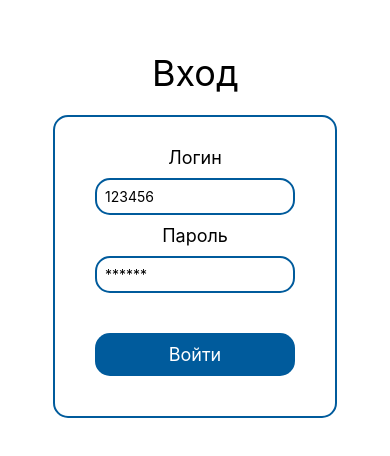
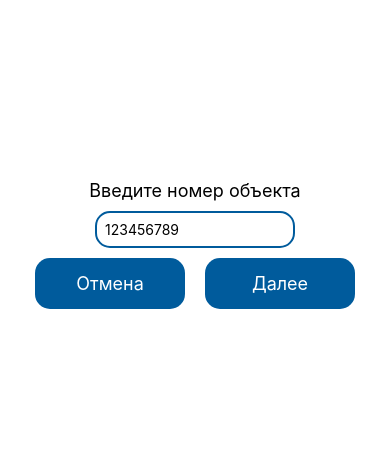
Before and after one commit to maxvasilyev97/sampleproj, a React Native app: screen / in a window 390 px wide. Shown: the part 178-634 px from the top of the page. Built offline with nearby package versions, Linux system fonts and the light colour scheme.

Commit message:
добавил формы

```diff
--- a/App.js
+++ b/App.js
@@ -1,12 +1,12 @@
 import React from 'react';
 import Login from './Views/login';
-import Form from './Views/form';
 import Qr from './Views/qr';
+import IdForm from './Views/idfrom';
 
 export default function App() {
   return (
-    <Login />
-    // <Form />
-    // <Qr />
+    // <Login /> //Окно входа
+    // <Qr /> //QR
+    <IdForm /> //Ввод номера
   );
 }
--- a/Views/form.js
+++ /dev/null
@@ -1,16 +0,0 @@
-import React from 'react';
-import {StyleSheet, View, Text} from 'react-native';
-
-export default function Form() {
-    return(
-        <View style={style.container}>
-            <Text>Form</Text>
-        </View>
-    )
-}
-
-const style = StyleSheet.create({
-    container: {
-        padding: 24
-    }
-});
--- /dev/null
+++ b/Views/idfrom.js
@@ -0,0 +1,91 @@
+import React from 'react';
+import {StyleSheet, View, Text, TouchableOpacity, TextInput} from 'react-native';
+
+export default function Form() {
+    return(
+        <View style={styles.container}>
+            <Text style={styles.text}>Введите номер объекта</Text>
+            <TextInput
+                style={styles.input}
+                placeholder = '123456789'
+                //textAlign = 'center'
+            />
+            <View style={styles.butcontainer}>
+                <TouchableOpacity
+                style={styles.button1}
+                //onPress={onPress}
+                >
+                    <Text style={styles.btext}>Отмена</Text>
+                </TouchableOpacity>
+                <TouchableOpacity
+                style={styles.button2}
+                //onPress={onPress}
+                >
+                    <Text style={styles.btext}>Далее</Text>
+                </TouchableOpacity>
+            </View>
+        </View>
+    )
+}
+
+const styles = StyleSheet.create({
+    container: {
+        alignItems: 'center', //выравнивание по горизонитали
+        flex: 1,
+        justifyContent: 'center' //выравнивание по вертикали
+    },
+    input: {
+        borderWidth: 2,
+        borderColor: '#005B9C',
+        borderRadius: 15,
+        padding: 8, //отступ внутри
+        margin: 10, //отступ снаружи
+        width: 200,
+      },
+    text: {
+    fontSize: 18,
+    textAlign: 'center',
+    color: 'black',
+    },
+    btext: {
+        fontSize: 18,
+        textAlign: 'center',
+        color: 'white',
+    },
+    button1: {
+        // alignItems: "center",
+        backgroundColor: "#005B9C",
+        // padding: 11, //отступ внутри
+        // margin: 10, //отступ снаружи
+        // //marginTop: 20,
+        borderRadius: 15,
+        width: 150,
+        // //top: 20,
+        paddingHorizontal:20,
+        paddingVertical:15,
+        //backgroundColor:'#c37dc6',
+        marginRight:20,
+        // borderRadius:8
+    },
+    button2: {
+        // alignItems: "center",
+        backgroundColor: "#005B9C",
+        // padding: 11, //отступ внутри
+        // margin: 10, //отступ снаружи
+        // //marginTop: 20,
+        borderRadius: 15,
+        width: 150,
+        // //top: 20,
+        paddingHorizontal:20,
+        paddingVertical:15,
+        //backgroundColor:'#27ddc5',
+        // borderRadius:8
+    },
+    butcontainer: {
+        //flex: 1,
+        flexDirection: 'row',
+        justifyContent: 'flex-end',
+        alignItems: 'center',
+        backgroundColor: '#fff',
+    },
+});
--- a/Views/qr.js
+++ b/Views/qr.js
@@ -1,16 +1,50 @@
 import React from 'react';
-import {StyleSheet, View, Text} from 'react-native';
+import {StyleSheet, View, Text, TouchableOpacity} from 'react-native';
 
 export default function Qr() {
     return(
-        <View style={style.container}>
-            <Text>QR</Text>
+        <View style={styles.container}>
+            <TouchableOpacity
+            style={styles.button}
+            //onPress={onPress}
+            >
+                <Text style={styles.btext}>Сканировать</Text>
+            </TouchableOpacity>
+            <TouchableOpacity
+            style={styles.button}
+            //onPress={onPress}
+            >
+                <Text style={styles.btext}>Ввод номера объекта</Text>
+            </TouchableOpacity>
+            <TouchableOpacity
+            style={styles.button}
+            //onPress={onPress}
+            >
+                <Text style={styles.btext}>Задачи</Text>
+            </TouchableOpacity>
         </View>
     )
 }
 
-const style = StyleSheet.create({
+const styles = StyleSheet.create({
     container: {
-        padding: 24
+        alignItems: 'center', //выравнивание по горизонитали
+        flex: 1,
+        justifyContent: 'center' //выравнивание по вертикали
+    },
+    btext: {
+        fontSize: 18,
+        textAlign: 'center',
+        color: 'white',
+    },
+    button: {
+        alignItems: "center",
+        backgroundColor: "#005B9C",
+        padding: 11, //отступ внутри
+        margin: 10, //отступ снаружи
+        //marginTop: 20,
+        borderRadius: 15,
+        width: 300
+        //top: 20,
     }
 });
```
Also changed, not shown: Views/login.js (+1 -72 lines).
